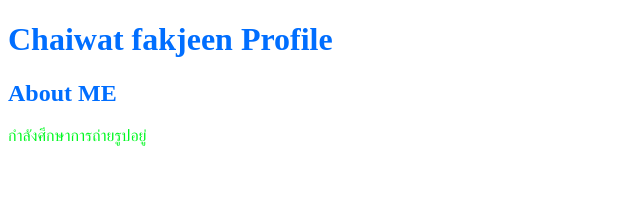
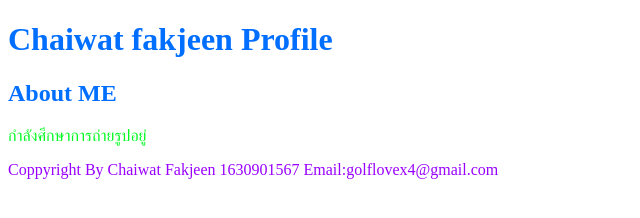
Before and after one commit to golflovex4/TestGITHUB, a plain HTML site: page index.html in a window 1280 px wide. Shown: the whole page, without its empty margins (0-640 px from the left). Drawn offline with Linux system fonts and the light colour scheme.

Commit message:
HTML4
เพิ่ม Footer

```diff
--- a/index.html
+++ b/index.html
@@ -10,6 +10,6 @@
     <h1 style="color:rgb(0, 110, 255);">Chaiwat fakjeen Profile</h1>
     <h2 style="color:rgb(0, 110, 255);">About ME</h2>
     <p style="color: rgb(0, 248, 33);">กำลังศึกษาการถ่ายรูปอยู่</p>
-
+    <footer style="color: rgb(153, 0, 255);">Coppyright By Chaiwat Fakjeen 1630901567 Email:golflovex4@gmail.com</footer>
 </body>
 </html>
```
